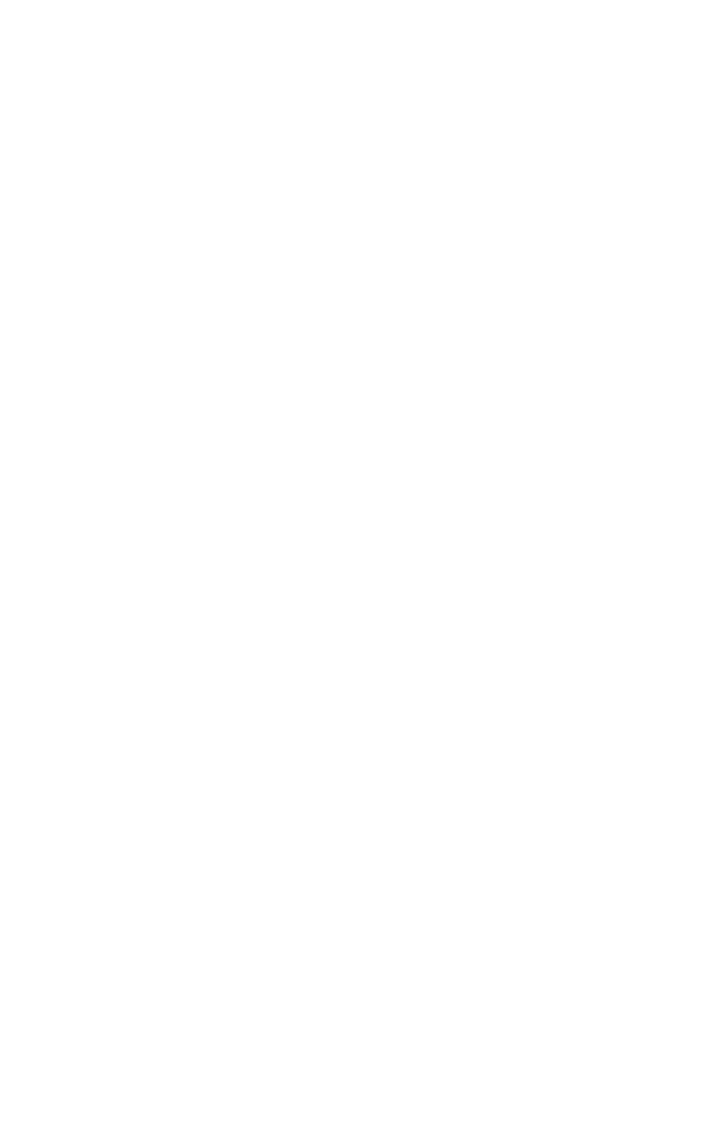
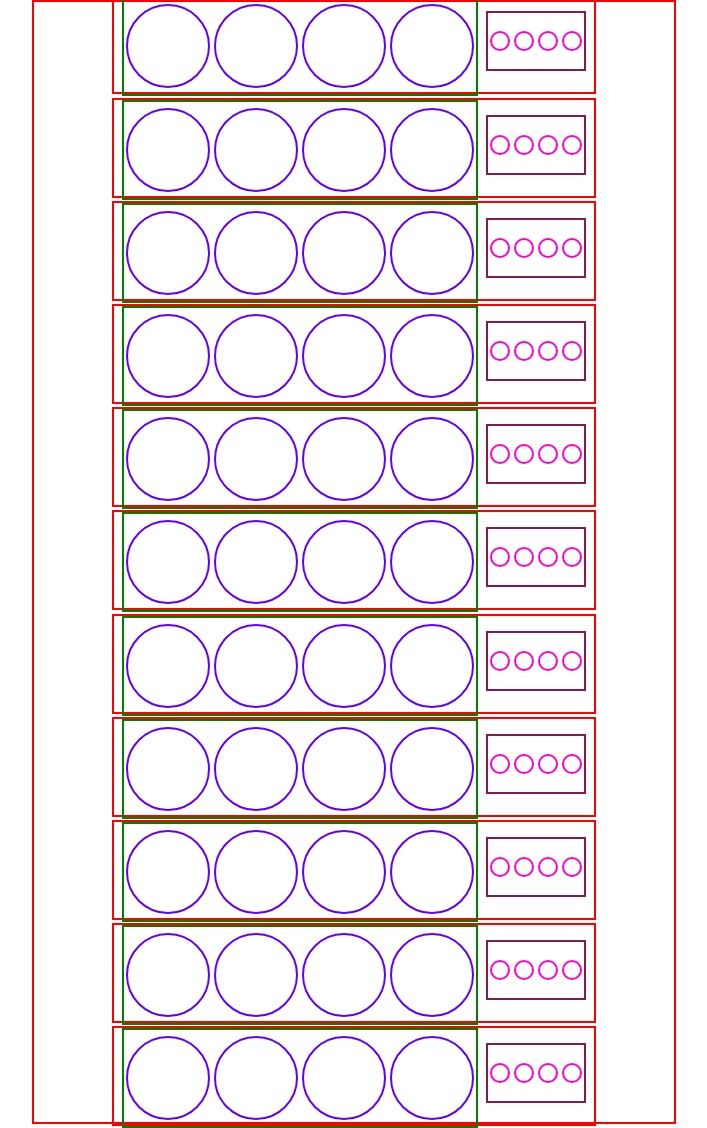
Before and after one commit to Chichonicle/Proyecto3, a plain HTML site: page pages/game.html in a window 1280 px wide. Shown: the whole page, without its empty margins (286-993 px from the left). Before the commit the page ends 800 px from the top, so only its background shows below. Drawn offline with Linux system fonts and the light colour scheme.

Commit message:
feat: I do game.html, with maintable.

```diff
--- a/css/styles.css
+++ b/css/styles.css
@@ -5,15 +5,19 @@
     padding: 0;
 }
 
-html, body {
-    width: auto;
-    height: 98vh;
+body {
+    width: 100%;
+    height: 100%;
     margin: 0;
     padding: 0;
-    background-image: url(../img/saw.jpg);
-    background-size: cover;
+    /* background-image: url(../img/saw.jpg); */
+    /* background-size: cover;
     background-repeat: no-repeat;
-    background-position: center center;
+    background-position: center center; */
+    display: flex;
+    flex-direction: column;
+    align-items: center;
+    justify-content: center;
 }
 
 .backgroundHome {
@@ -219,3 +223,66 @@ html, body {
 #playerName{
     margin-top: 2em;
 }
+
+.disabled {
+    opacity: 0.4;
+    pointer-events: none;
+}
+
+.mainboard{
+    width: 40em;
+    height: 70em;
+    border: solid 2px rgb(255, 0, 0);
+    display: flex;
+    flex-direction: column;
+    justify-content: center;
+    align-items: center;
+}
+
+.fila{
+    width: 30em;
+    height: 6em;
+    border: solid 2px red;
+    display: flex;
+    flex-direction: row;
+    justify-content: space-evenly;
+    margin-bottom: 0.2em;
+}
+
+.caja-bolitas{
+    width: 22em;
+    height: 6em;
+    border: solid 2px green;
+    display: flex;
+    flex-direction: row;
+    justify-content: space-around;
+    align-items: center;
+}
+.caja-pistas{
+    width: 6em;
+    height: 3.5em;
+    border: solid 2px rgb(133, 26, 76);
+    display: flex;
+    flex-direction: row;
+    align-items: center;
+    margin-top: 15px;
+}
+
+.bolitas{
+    width: 5em;
+    height: 5em;
+    border-radius: 50%;
+    border: solid 2px rgb(98, 0, 255);
+}
+.pistas{
+    width: 1em;
+    height: 1em;
+    border-radius: 50%;
+    border: solid 2px rgb(255, 0, 204);
+    display: flex;
+    align-items: center;
+    justify-content: space-between;
+    flex-direction: row;
+    margin-right: 2px;
+    margin-left: 2px;
+}
--- a/js/game.js
+++ b/js/game.js
@@ -0,0 +1,14 @@
+let nRows = 10;
+let winnerChoice = [];
+const colours = sessionStorage.getItem("gameColours")
+console.log(colours);
+
+let availableColours = colours.split(',')
+console.log(availableColours);
+const calculateRandom = () => {
+    let randomNumber = [];
+    for (let i = 0; i < 4; i++) {
+        randomNumber.push(Math.floor(Math.random() * availableColours.length));
+    }
+    return randomNumber;
+}
--- a/pages/game.html
+++ b/pages/game.html
@@ -0,0 +1,168 @@
+<!DOCTYPE html>
+<html lang="en">
+<head>
+    <meta charset="UTF-8">
+    <meta name="viewport" content="width=device-width, initial-scale=1.0">
+    <link rel="stylesheet" href="../css/styles.css">
+    <title>Document</title>
+</head>
+<body>
+   <div class="mainboard">
+    <div class="fila">
+        <div class="caja-bolitas">
+            <div class="bolitas"></div>
+            <div class="bolitas"></div>
+            <div class="bolitas"></div>
+            <div class="bolitas"></div>
+        </div>
+        <div class="caja-pistas">
+            <div class="pistas"></div>
+            <div class="pistas"></div>
+            <div class="pistas"></div>
+            <div class="pistas"></div>
+        </div>
+    </div>
+    <div class="fila">
+        <div class="caja-bolitas">
+            <div class="bolitas"></div>
+            <div class="bolitas"></div>
+            <div class="bolitas"></div>
+            <div class="bolitas"></div>
+        </div>
+        <div class="caja-pistas">
+            <div class="pistas"></div>
+            <div class="pistas"></div>
+            <div class="pistas"></div>
+            <div class="pistas"></div>
+        </div>
+    </div>
+    <div class="fila">
+        <div class="caja-bolitas">
+            <div class="bolitas"></div>
+            <div class="bolitas"></div>
+            <div class="bolitas"></div>
+            <div class="bolitas"></div>
+        </div>
+        <div class="caja-pistas">
+            <div class="pistas"></div>
+            <div class="pistas"></div>
+            <div class="pistas"></div>
+            <div class="pistas"></div>
+        </div>
+    </div>
+    <div class="fila">
+        <div class="caja-bolitas">
+            <div class="bolitas"></div>
+            <div class="bolitas"></div>
+            <div class="bolitas"></div>
+            <div class="bolitas"></div>
+        </div>
+        <div class="caja-pistas">
+            <div class="pistas"></div>
+            <div class="pistas"></div>
+            <div class="pistas"></div>
+            <div class="pistas"></div>
+        </div>
+    </div>
+    <div class="fila">
+        <div class="caja-bolitas">
+            <div class="bolitas"></div>
+            <div class="bolitas"></div>
+            <div class="bolitas"></div>
+            <div class="bolitas"></div>
+        </div>
+        <div class="caja-pistas">
+            <div class="pistas"></div>
+            <div class="pistas"></div>
+            <div class="pistas"></div>
+            <div class="pistas"></div>
+        </div>
+    </div>
+    <div class="fila">
+        <div class="caja-bolitas">
+            <div class="bolitas"></div>
+            <div class="bolitas"></div>
+            <div class="bolitas"></div>
+            <div class="bolitas"></div>
+        </div>
+        <div class="caja-pistas">
+            <div class="pistas"></div>
+            <div class="pistas"></div>
+            <div class="pistas"></div>
+            <div class="pistas"></div>
+        </div>
+    </div>
+    <div class="fila">
+        <div class="caja-bolitas">
+            <div class="bolitas"></div>
+            <div class="bolitas"></div>
+            <div class="bolitas"></div>
+            <div class="bolitas"></div>
+        </div>
+        <div class="caja-pistas">
+            <div class="pistas"></div>
+            <div class="pistas"></div>
+            <div class="pistas"></div>
+            <div class="pistas"></div>
+        </div>
+    </div>
+    <div class="fila">
+        <div class="caja-bolitas">
+            <div class="bolitas"></div>
+            <div class="bolitas"></div>
+            <div class="bolitas"></div>
+            <div class="bolitas"></div>
+        </div>
+        <div class="caja-pistas">
+            <div class="pistas"></div>
+            <div class="pistas"></div>
+            <div class="pistas"></div>
+            <div class="pistas"></div>
+        </div>
+    </div>
+    <div class="fila">
+        <div class="caja-bolitas">
+            <div class="bolitas"></div>
+            <div class="bolitas"></div>
+            <div class="bolitas"></div>
+            <div class="bolitas"></div>
+        </div>
+        <div class="caja-pistas">
+            <div class="pistas"></div>
+            <div class="pistas"></div>
+            <div class="pistas"></div>
+            <div class="pistas"></div>
+        </div>
+    </div>
+    <div class="fila">
+        <div class="caja-bolitas">
+            <div class="bolitas"></div>
+            <div class="bolitas"></div>
+            <div class="bolitas"></div>
+            <div class="bolitas"></div>
+        </div>
+        <div class="caja-pistas">
+            <div class="pistas"></div>
+            <div class="pistas"></div>
+            <div class="pistas"></div>
+            <div class="pistas"></div>
+        </div>
+    </div>
+    <div class="fila">
+        <div class="caja-bolitas">
+            <div class="bolitas"></div>
+            <div class="bolitas"></div>
+            <div class="bolitas"></div>
+            <div class="bolitas"></div>
+        </div>
+        <div class="caja-pistas">
+            <div class="pistas"></div>
+            <div class="pistas"></div>
+            <div class="pistas"></div>
+            <div class="pistas"></div>
+        </div>
+    </div>
+   </div>
+    <script src="../js/game.js"></script>
+</body>
+</html>
```
